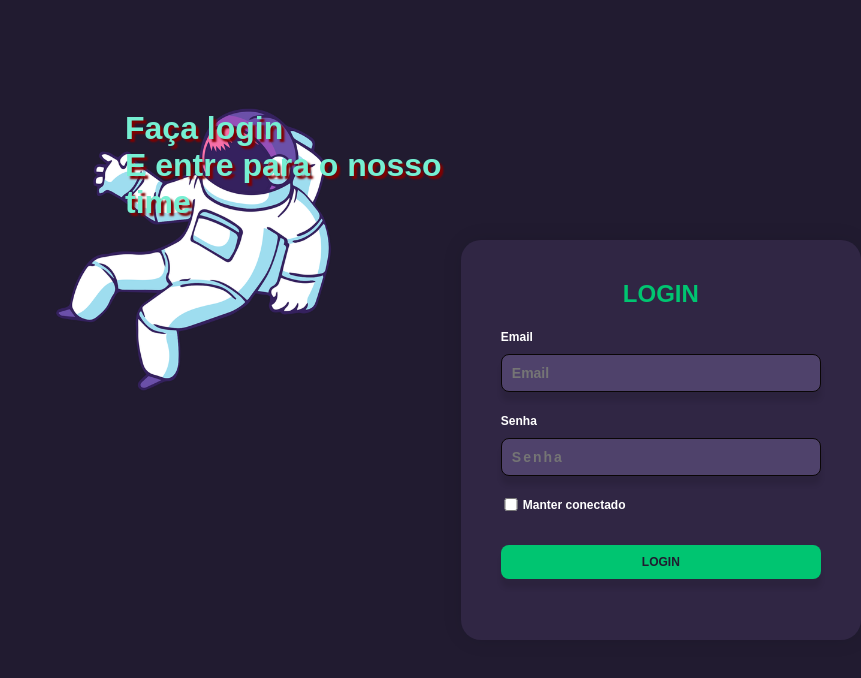
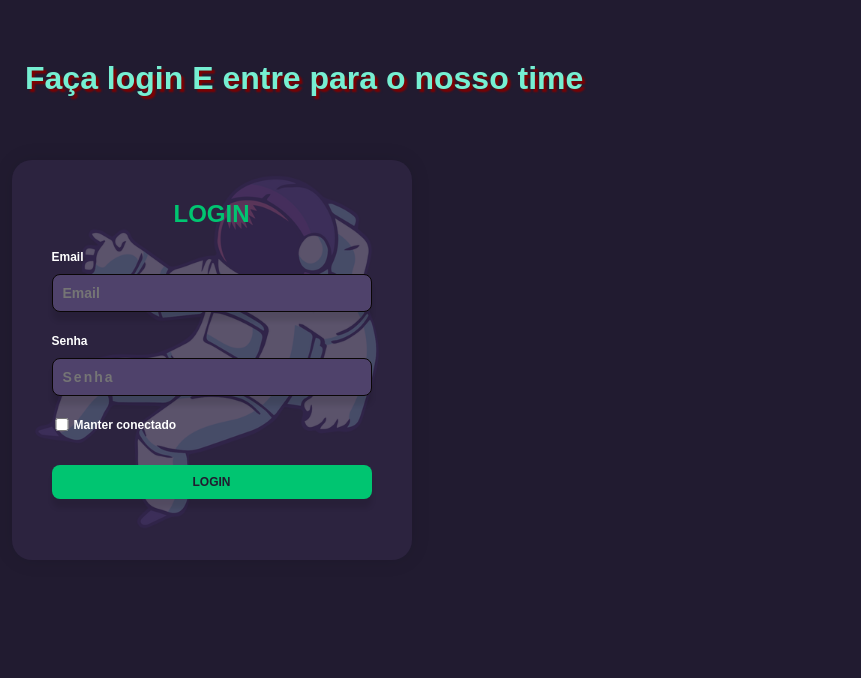
Before and after one commit to luarxx/Projeto-Tela-de-Login-dark, a plain HTML site: page index.html in a window 768 px wide. Shown: the whole page, 861 px wide, since content can reach past the window. Drawn offline with Linux system fonts and the light colour scheme.

Commit message:
Add responsive

```diff
--- a/css/style.css
+++ b/css/style.css
@@ -20,14 +20,14 @@ body {
 /* Cabeçalho */
 
 .row {
-    width: 50%;
+    width: fit-content;
+    padding: 20px 0;
     display: flex;
     align-items: center;
     justify-content: space-between;
-    flex-wrap: wrap;
     position: relative;
-    top: 110px;
-    left: 100px;
+    top: 30px;
+    left: 30px;
 
 }
 
@@ -36,6 +36,11 @@ body {
     color: #76EFD2;
     font-weight: 600;
     text-shadow: 3px 3px 2px rgba(128, 0, 0, 1);
+}
+
+.row h1 br {
+    display: none;
+    width: 100%;
 }
 
 /* Painel de login */
@@ -132,3 +137,32 @@ img {
     left: 40px;
     bottom: 0px;
 }
+
+
+@media screen and (max-width:1024px) and (min-width:414px) {
+    #container-login {
+        width: 100%;
+        top: 20%;
+        left: 1.5%;
+        background-color: #302644c9 ;
+    }
+
+    .row {
+        width: fit-content;
+        position: relative;
+        top: 40px;
+        left: 0px;
+    }
+
+    h1 {
+        font-size: 1.5rem;
+        text-align: center;
+    }
+
+    img {
+        width: 50%;
+        left: 2%;
+        top: 20%;
+    }
+
+}
--- a/index.html
+++ b/index.html
@@ -17,7 +17,7 @@
                 <!-- Cabeçalho -->
                 <h1>Faça login <br> E entre para o nosso time</h1>
             </div>
-            <div class="container-login">
+            <div id="container-login" class="container-login">
                 <!-- Painel de login -->
                 <div class="login">
                     <h2>LOGIN</h2>
```
